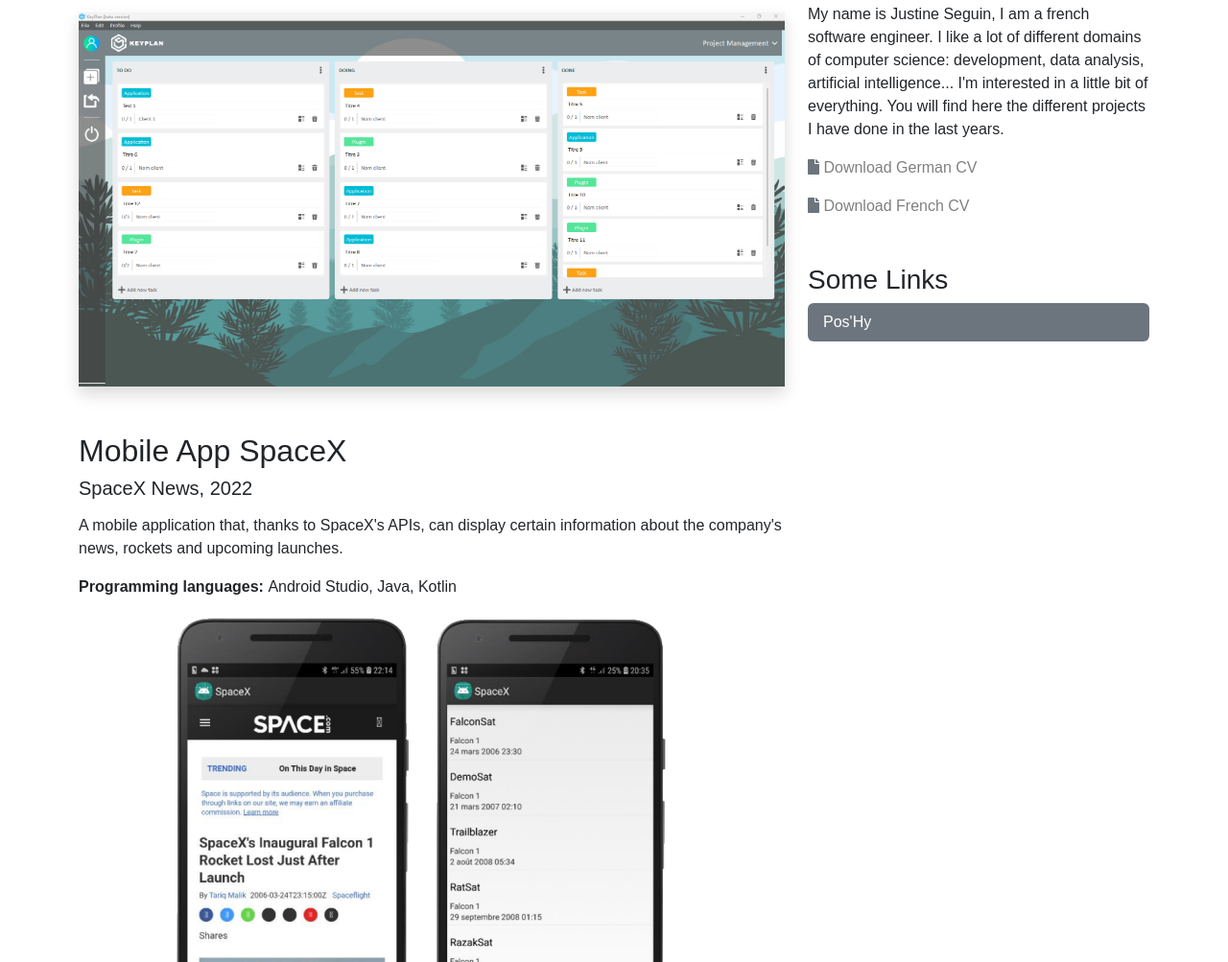
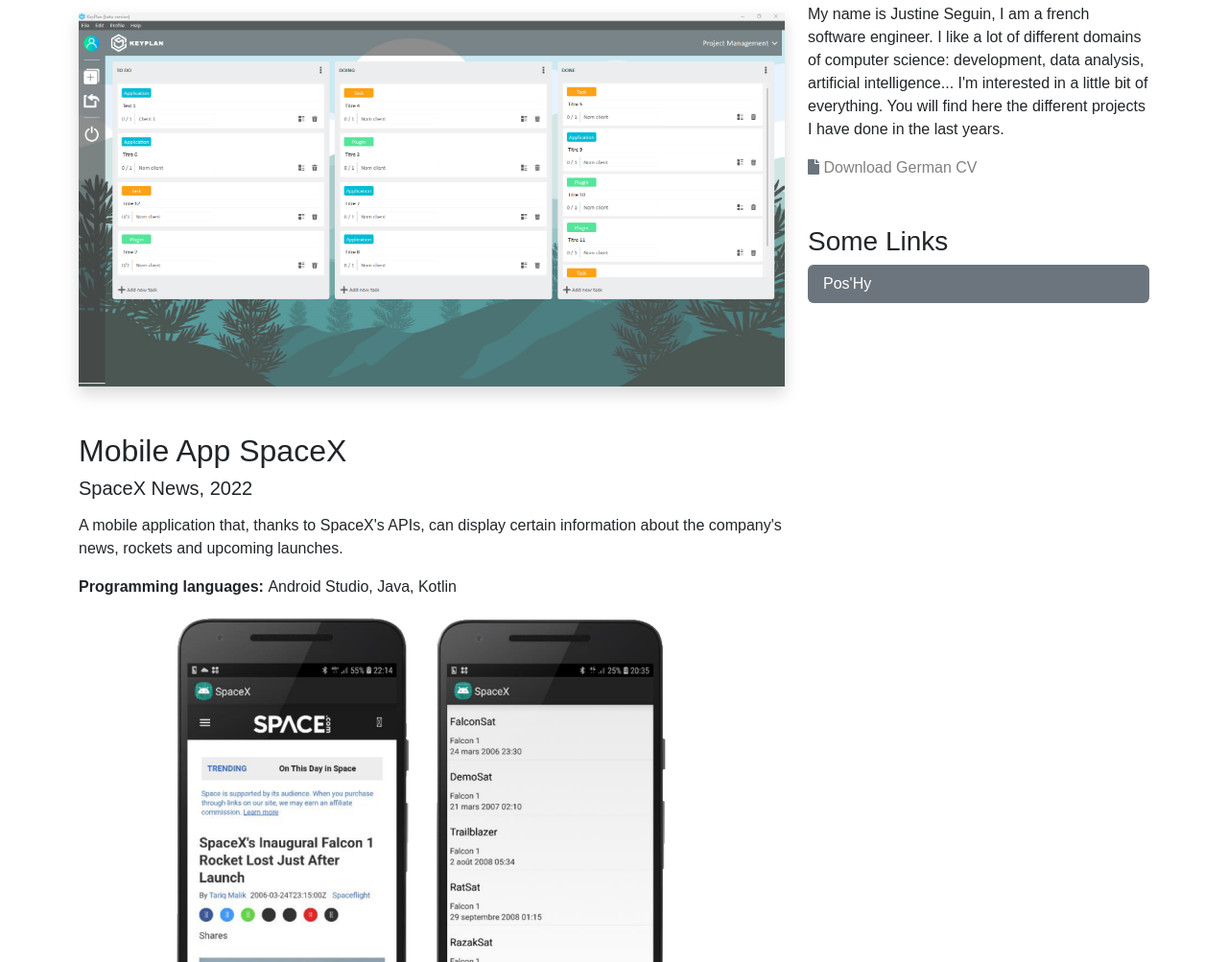
Before and after one commit to Masha58/Masha58.github.io, a plain HTML site: page index.html in a window 1280 px wide. Shown: the part 803-1806 px from the top of the page at 96% size. Drawn offline with nearby package versions, Linux system fonts and the light colour scheme.

Commit message:
maj index cv

```diff
--- a/index.html
+++ b/index.html
@@ -115,7 +115,7 @@
                     I'm interested in a little bit of everything. You will find here the different projects I have done in the last years.
                 </p>
                 <p class="text-secondary"><i class="fas fa-file"></i><a style="color: rgb(128 128 128); text-decoration:none" href="ressources/CV_Justine_SEGUIN_Deu.pdf" download> Download German CV</a></p>
-                <p class="text-secondary"><i class="fas fa-file"></i><a style="color: rgb(128 128 128); text-decoration:none" href="ressources/CV_Justine_SEGUIN_Francais.pdf" download> Download French CV</a></p>
+                <!--<p class="text-secondary"><i class="fas fa-file"></i><a style="color: rgb(128 128 128); text-decoration:none" href="ressources/CV_Justine_SEGUIN_Francais.pdf" download> Download French CV</a></p>-->
                 <h3 class="mt-5">Some Links</h3>
                 <ul class="nav nav-pills flex-column">
                     <li class="nav-item">
```
